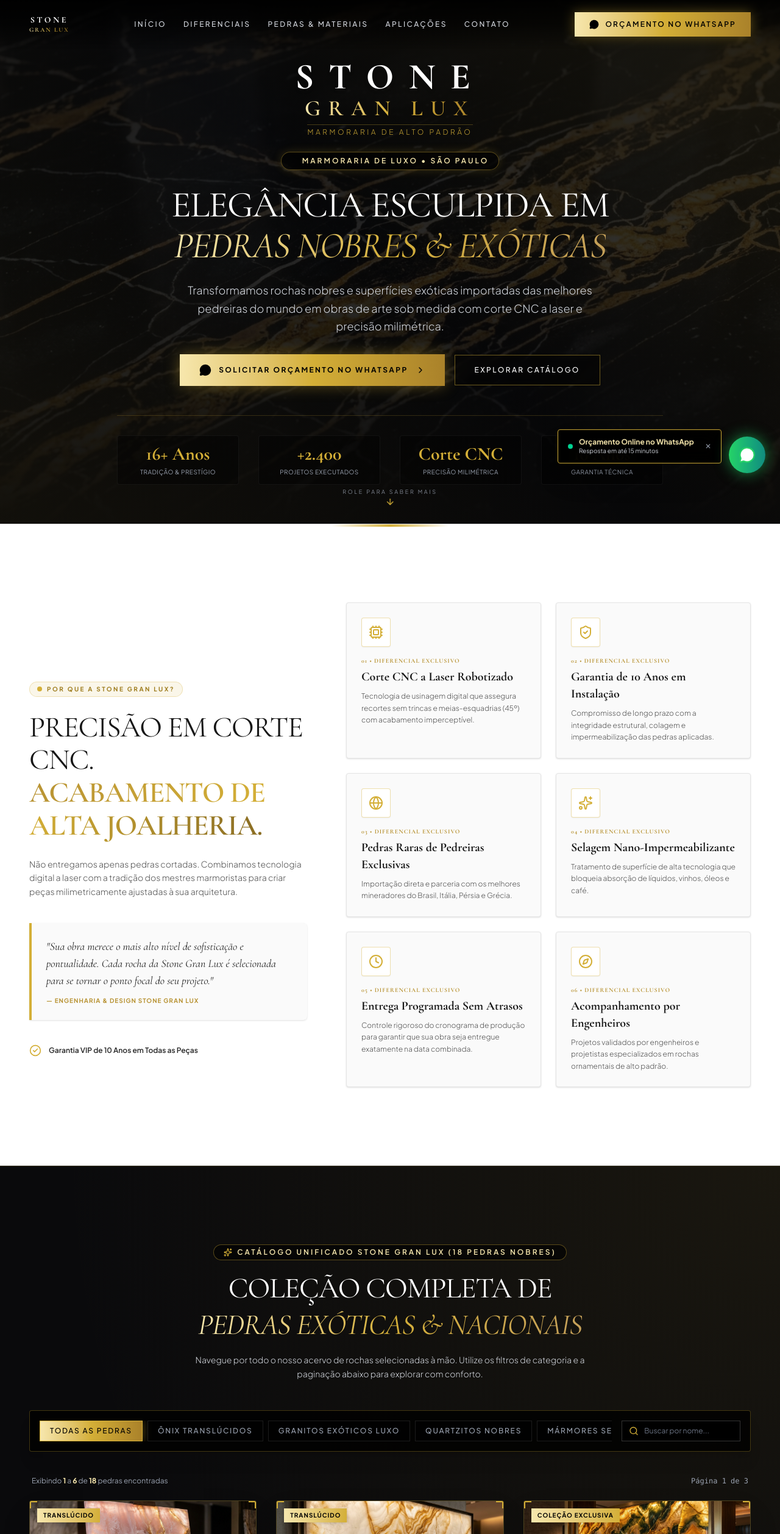
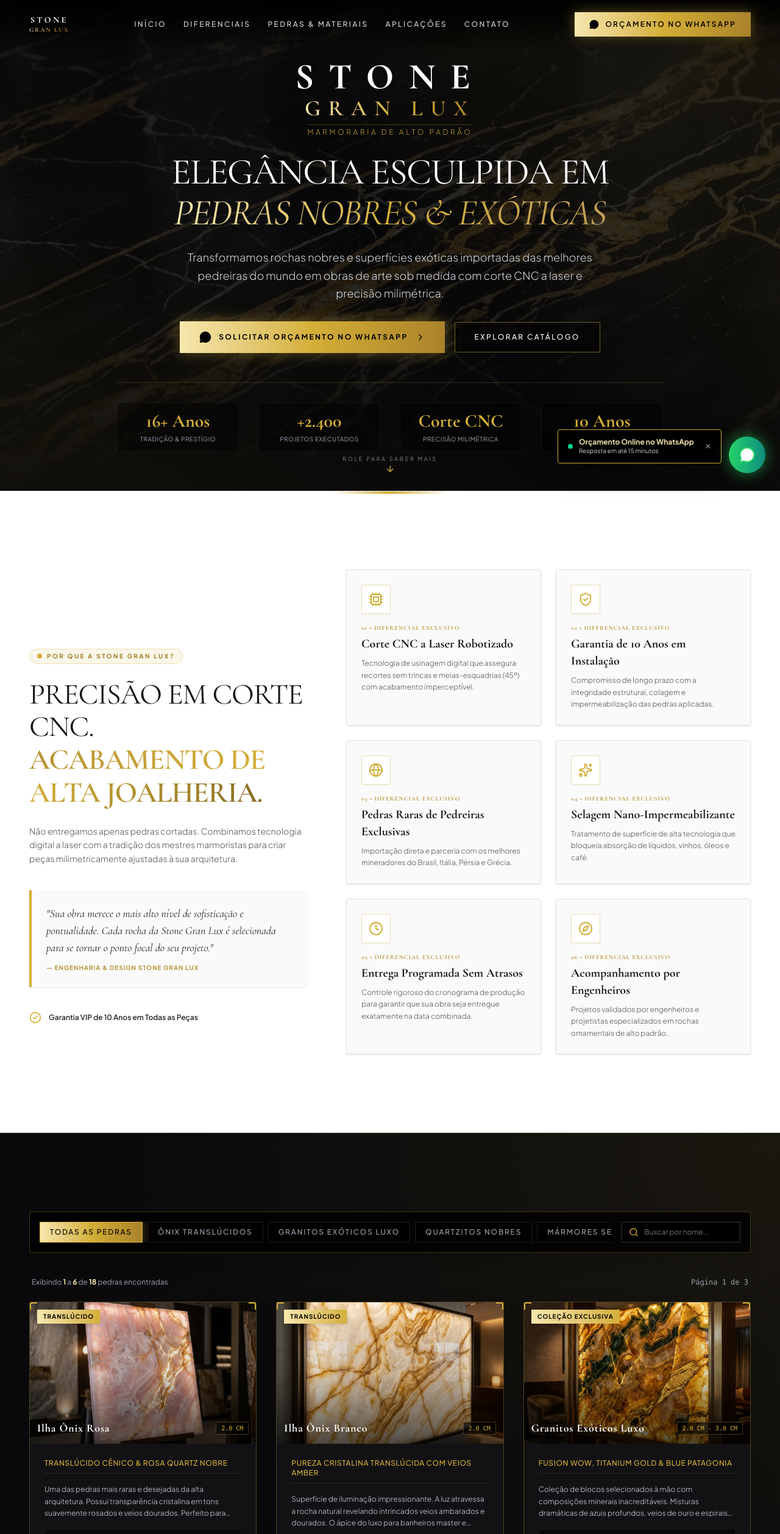
Before and after one commit to carolzinh427-beep/-marmore, a React (Vite) app: page / in a window 1280 px wide. Shown: the top 2516 px of the page at 61% size. Built offline with nearby package versions, Linux system fonts and the light colour scheme.

Commit message:
fix: Remove hero city badge and catalog header text

```diff
--- a/src/components/Hero.tsx
+++ b/src/components/Hero.tsx
@@ -34,14 +34,6 @@ export const Hero: React.FC = () => {
         {/* Logo Central Impulsionada Conforme Imagem 1 */}
         <div className="mb-6 transform hover:scale-[1.03] transition-transform duration-500">
           <StoneLogo size="hero" showTagline={true} />
-        </div>
-
-        {/* Badge de Destaque */}
-        <div className="inline-flex items-center gap-2.5 px-4 py-1.5 border border-[#D4AF37]/40 bg-black/60 backdrop-blur-md mb-6 rounded-full shadow-[0_0_15px_rgba(212,175,55,0.2)]">
-          <span className="w-2 h-2 rounded-full bg-[#D4AF37] animate-ping" />
-          <span className="text-[10px] sm:text-xs uppercase tracking-[0.25em] text-[#F7E7AD] font-semibold">
-            Marmoraria de Luxo • {siteConfig.city}
-          </span>
         </div>
 
         {/* Título Principal de Alta Conversão */}
--- a/src/components/MaterialsSection.tsx
+++ b/src/components/MaterialsSection.tsx
@@ -70,27 +70,6 @@ export const MaterialsSection: React.FC = () => {
       <div className="absolute inset-0 bg-[radial-gradient(circle_at_top_right,rgba(212,175,55,0.08),transparent_50%)] pointer-events-none" />
 
       <div className="max-w-7xl mx-auto px-4 sm:px-6 lg:px-12 relative z-10">
-
-        {/* Header do Catálogo Unificado */}
-        <div className="text-center max-w-3xl mx-auto mb-12 space-y-4">
-          <div className="inline-flex items-center gap-2 px-4 py-1 bg-black/60 border border-[#D4AF37]/40 rounded-full">
-            <Sparkles className="w-3.5 h-3.5 text-[#D4AF37]" />
-            <span className="text-[10px] sm:text-xs uppercase tracking-[0.25em] text-[#F7E7AD] font-semibold">
-              CATÁLOGO UNIFICADO STONE GRAN LUX ({siteConfig.materials.length} PEDRAS NOBRES)
-            </span>
-          </div>
-
-          <h2 className="font-serif text-3xl sm:text-5xl font-light leading-tight tracking-tight text-white">
-            COLEÇÃO COMPLETA DE <br />
-            <span className="font-normal italic text-transparent bg-clip-text bg-gradient-to-r from-[#F7E7AD] via-[#D4AF37] to-[#C5A059]">
-              PEDRAS EXÓTICAS & NACIONAIS
-            </span>
-          </h2>
-
-          <p className="text-sm text-gray-300 font-light leading-relaxed max-w-2xl mx-auto">
-            Navegue por todo o nosso acervo de rochas selecionadas à mão. Utilize os filtros de categoria e a paginação abaixo para explorar com conforto.
-          </p>
-        </div>
 
         {/* Filtros e Barra de Pesquisa */}
         <div className="flex flex-col md:flex-row items-center justify-between gap-4 mb-10 bg-black/80 p-4 border border-[#D4AF37]/30 rounded-sm shadow-xl">
```
